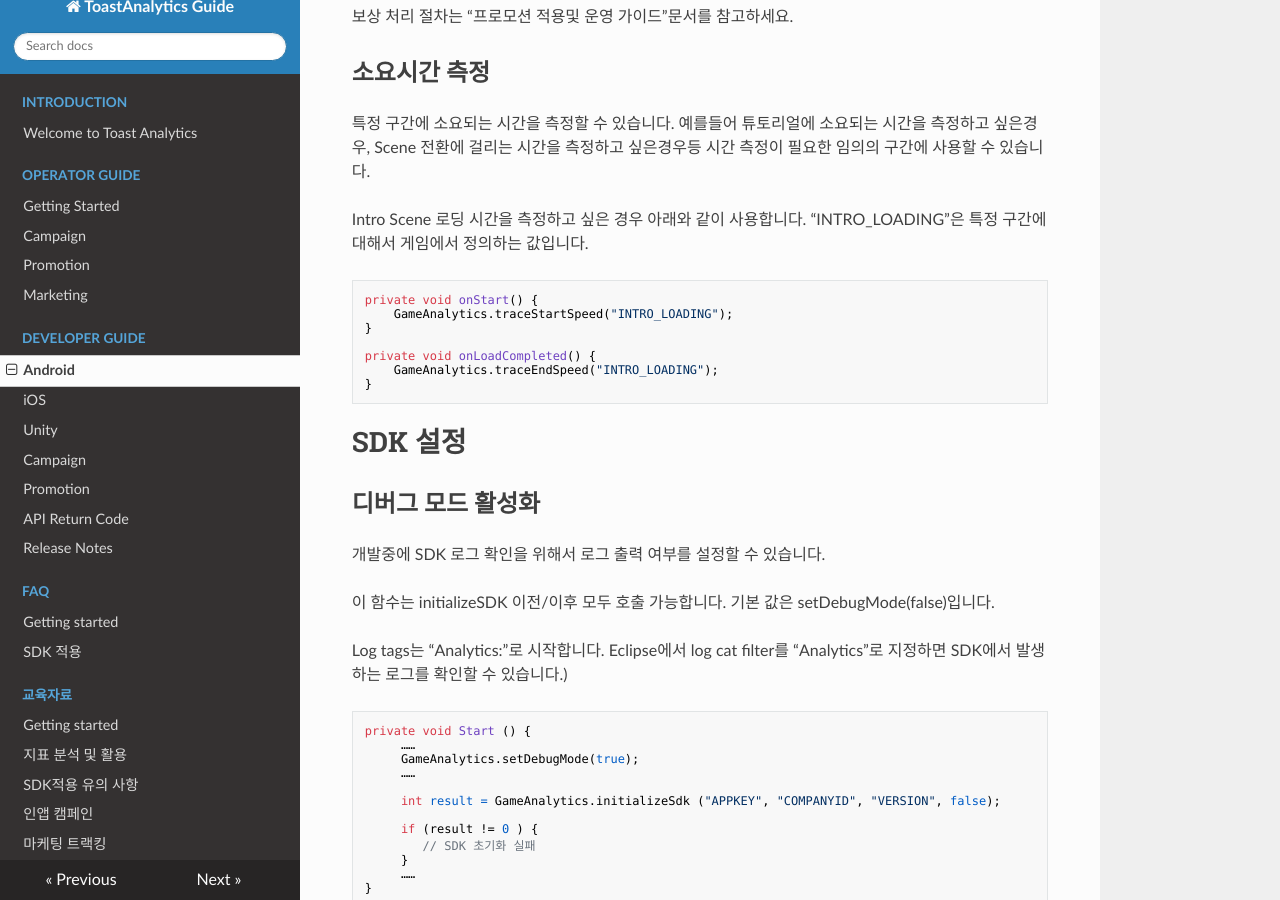
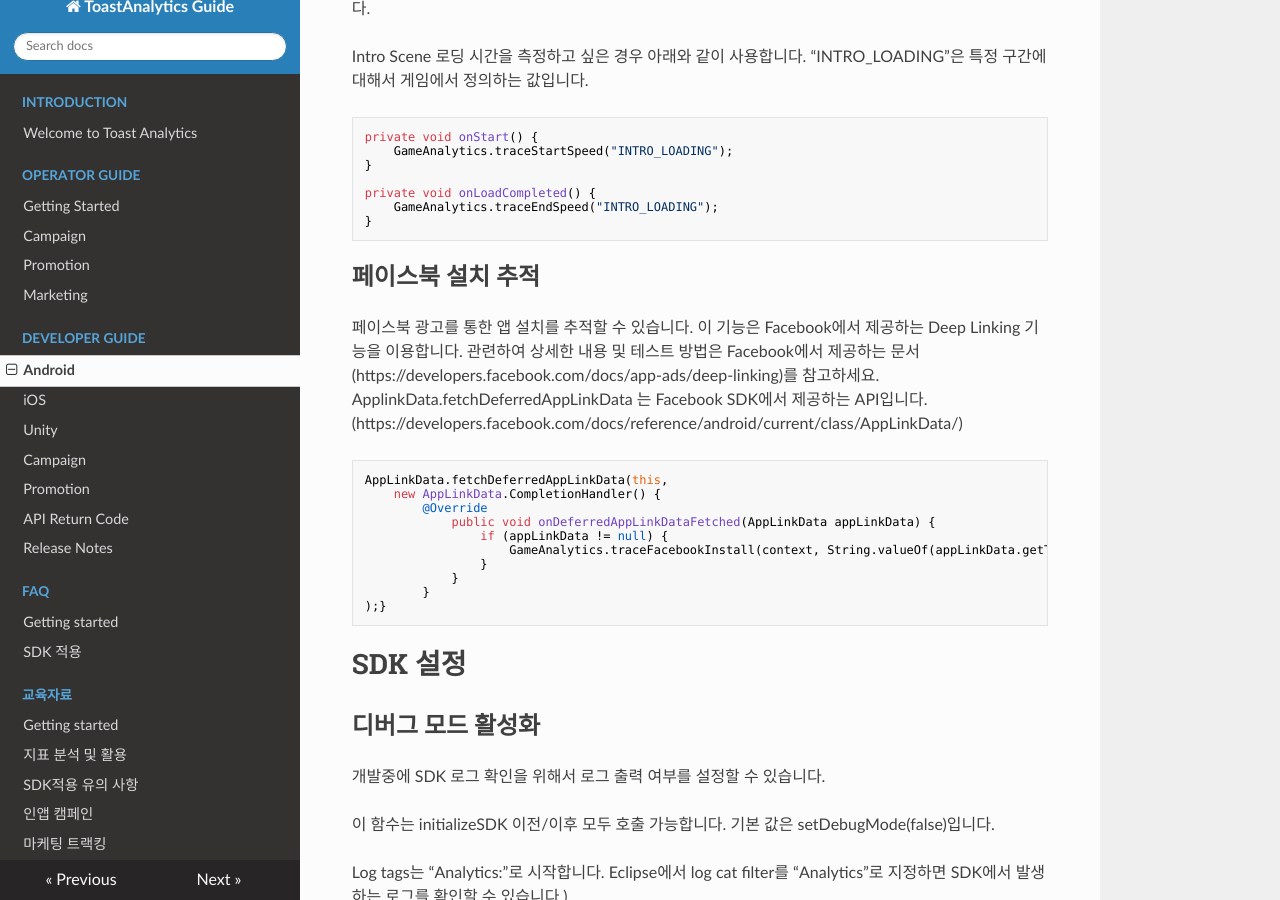
Before and after one commit to ToastAnalytics/ToastAnalytics, an MkDocs documentation site: the page built from docs/Developer/4. Android Developer Guide.md, in a window 1280 px wide and 900 px high, scrolled down 18295 px. Built offline with MkDocs 1.6.1, drawn with Linux system fonts in a browser that asks for light colours; nearby versions of some CDN libraries; old or Windows-style settings are respelled for this version of MkDocs; some of the changed text lies outside the part shown.

Commit message:
Update 4. Android Developer Guide.md

````diff
--- a/docs/Developer/4. Android Developer Guide.md
+++ b/docs/Developer/4. Android Developer Guide.md
@@ -111,6 +110,9 @@ China AOS-HUAWEI | CN_Huawei
 China AOS-ANZHI | CN_Anzhi
 China AOS-WANDOU | CN_Wandou
 China AOS-OtakuChannel | CN_OtakuChannel
+China AOS-Tencent | CN_Tencent
+China AOS-Lenovo | CN_Lenovo
+China AOS-Site 직접 배포(*마켓을 거치지 않음) | CN_Direct
 
 ```xml
 <manifest>
@@ -688,6 +681,24 @@ private void onLoadCompleted() {
 }
 ```
 
+## 페이스북 설치 추적
+
+페이스북 광고를 통한 앱 설치를 추적할 수 있습니다. 이 기능은 Facebook에서 제공하는 Deep Linking 기능을 이용합니다.
+관련하여 상세한 내용 및 테스트 방법은 Facebook에서 제공하는 문서(https://developers.facebook.com/docs/app-ads/deep-linking)를 참고하세요. ApplinkData.fetchDeferredAppLinkData 는 Facebook SDK에서 제공하는 API입니다.
+(https://developers.facebook.com/docs/reference/android/current/class/AppLinkData/)
+
+```java
+AppLinkData.fetchDeferredAppLinkData(this,
+    new AppLinkData.CompletionHandler() {
+        @Override
+            public void onDeferredAppLinkDataFetched(AppLinkData appLinkData) {
+                if (appLinkData != null) {
+                    GameAnalytics.traceFacebookInstall(context, String.valueOf(appLinkData.getTargetUri()));
+                }
+            }
+        }
+);}
+```
 
 # SDK 설정
 
````
Also changed, not shown: other parts of docs/Developer/4. Android Developer Guide.md (+4 -14 lines).
